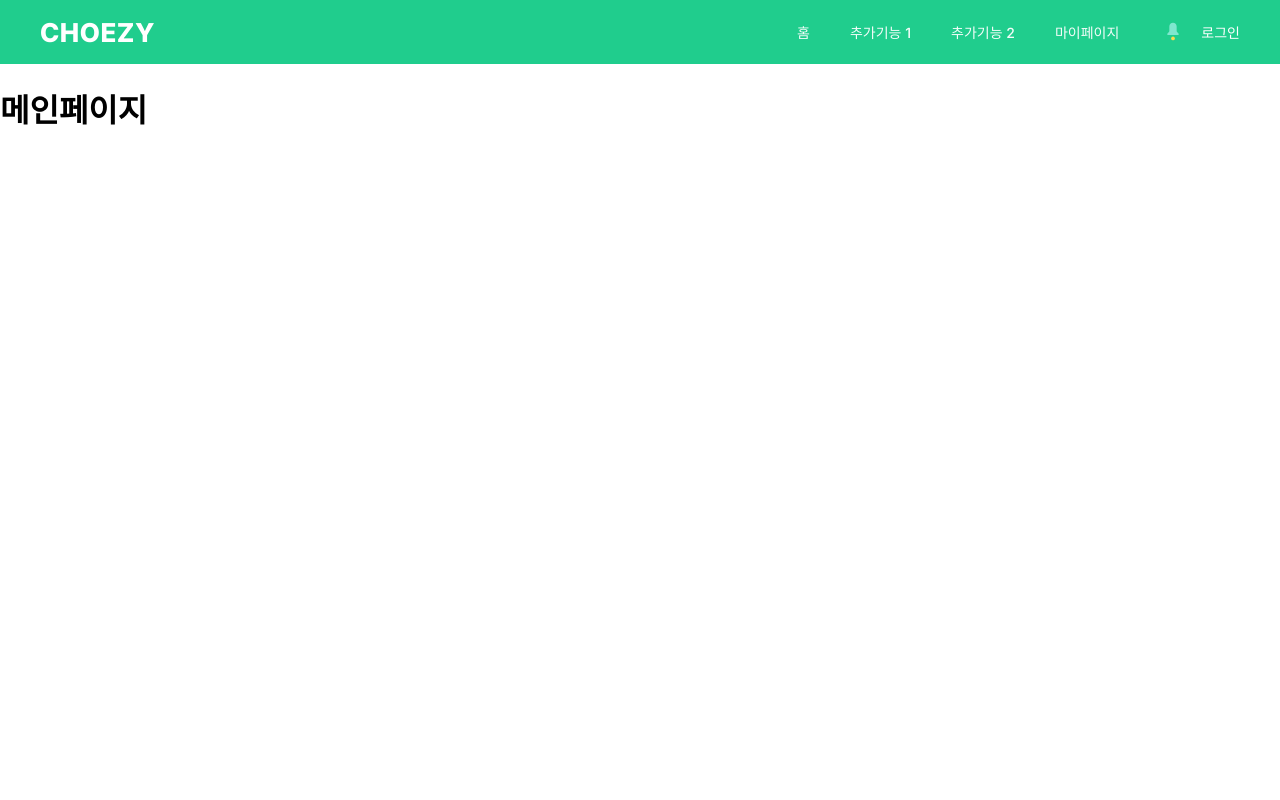
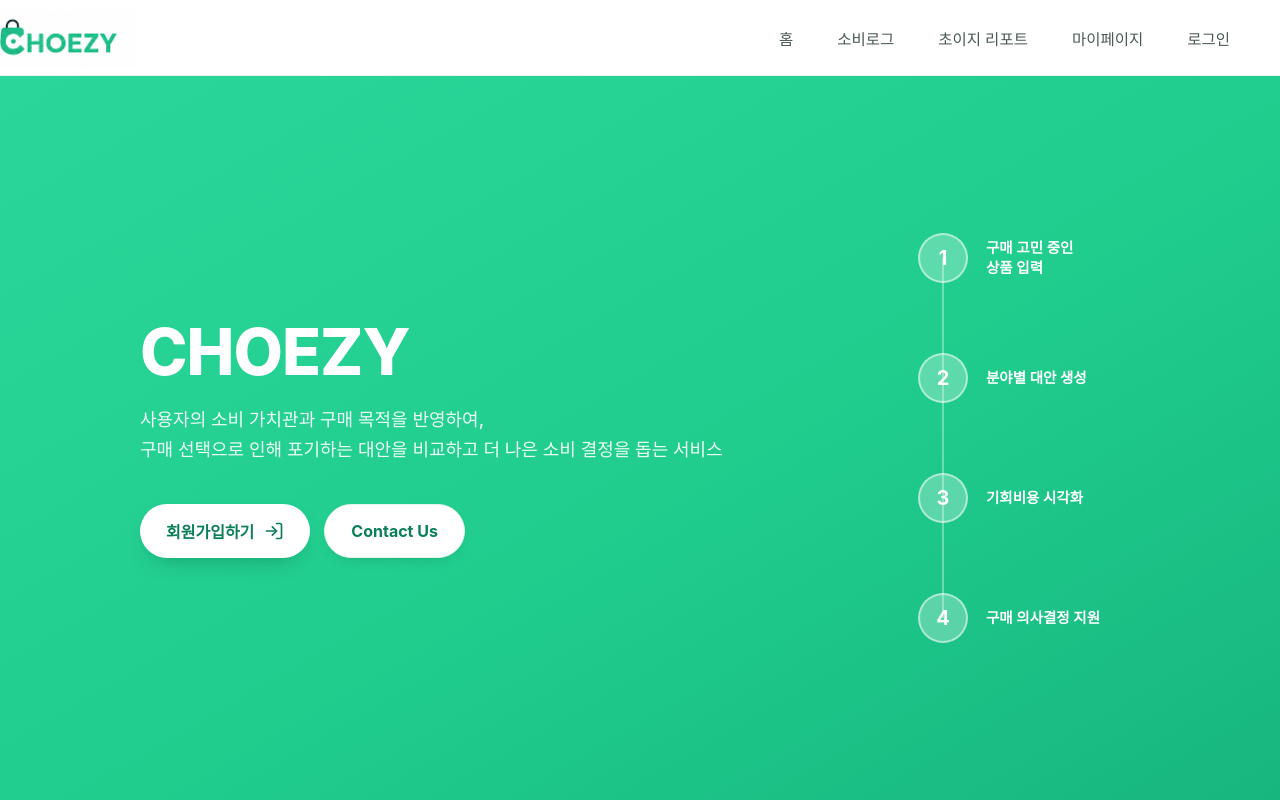
Before and after one commit to pirogramming/CHOEZY, a Django app: page / in a window 1280 px wide. Run offline with Django 5.2, Linux system fonts and the light colour scheme; parts of the project's set-up code (start-up, migrations or seed data) failed here and were passed over; some web fonts are replaced.

Commit message:
feat: 메인페이지 ui 구현 및 페이지 연결

```diff
--- a/core/templates/core/home.html
+++ b/core/templates/core/home.html
@@ -1,5 +1,226 @@
-{% extends "core/base.html" %}
+{% load static %}
 
-{% block content %}
-<h1>메인페이지</h1>
-{% endblock %}
+<!DOCTYPE html>
+<html lang="ko">
+
+<head>
+    <meta charset="UTF-8">
+    <meta name="viewport" content="width=device-width, initial-scale=1.0">
+
+    <title>CHOEZY</title>
+
+    <link rel="stylesheet" href="{% static 'css/main.css' %}">
+</head>
+
+<body>
+
+    <!-- =========================
+        NAVIGATION
+    ========================== -->
+    <header class="home-nav">
+
+        <div class="home-nav-inner">
+
+            <!-- 로고 -->
+            <a href="/" class="home-logo">
+                <img
+                    src="{% static 'images/choezy_logo.png' %}"
+                    alt=""
+                >
+            </a>
+
+
+            <!-- PC 네비게이션 -->
+            <nav class="home-nav-menu">
+
+                <a href="{% url 'products:consideration_create' %}" class="home-nav-link">
+                    홈
+                </a>
+
+                <a href="#" class="home-nav-link">
+                    소비로그
+                </a>
+
+                <a href="#" class="home-nav-link">
+                    초이지 리포트
+                </a>
+
+                <a href="{% url 'accounts:profile' %}" class="home-nav-link">
+                    마이페이지
+                </a>
+
+                <a href="{% url 'accounts:login' %}" class="home-nav-link">
+                    로그인
+                </a>
+
+            </nav>
+
+
+            <!-- 모바일 메뉴 버튼 -->
+            <button
+                type="button"
+                class="home-menu-button"
+                id="homeMenuButton"
+                aria-label="메뉴 열기"
+                aria-expanded="false"
+            >
+                <span></span>
+                <span></span>
+                <span></span>
+            </button>
+
+        </div>
+
+
+        <!-- 모바일 네비게이션 -->
+        <nav class="home-mobile-menu" id="homeMobileMenu">
+
+            <a href="{% url 'products:consideration_create' %}" class="home-mobile-link">
+                홈
+            </a>
+
+            <a href="#" class="home-mobile-link">
+                소비로그
+            </a>
+
+            <a href="#" class="home-mobile-link">
+                초이지 리포트
+            </a>
+
+            <a href="{% url 'accounts:profile' %}" class="home-mobile-link">
+                마이페이지
+            </a>
+
+            <a href="{% url 'accounts:login' %}" class="home-mobile-link">
+                로그인
+            </a>
+
+        </nav>
+
+    </header>
+
+
+
+    <!-- =========================
+        MAIN
+    ========================== -->
+    <main class="home-main">
+
+
+        <!-- =========================
+            HERO SECTION
+        ========================== -->
+        <section class="home-hero">
+
+
+            <!-- 왼쪽 소개 영역 -->
+            <div class="home-hero-content">
+
+                <h1 class="home-title">
+                    CHOEZY
+                </h1>
+
+
+                <p class="home-description">
+                    사용자의 소비 가치관과 구매 목적을 반영하여,<br>
+                    구매 선택으로 인해 포기하는 대안을 비교하고 더 나은 소비 결정을 돕는 서비스
+                </p>
+
+
+                <!-- CTA 버튼 -->
+                <div class="home-actions">
+
+                    <a href="{% url 'accounts:signup' %}" class="home-button home-button-primary">
+                        <span>회원가입하기</span>
+                        <span class="home-button-arrow"><svg xmlns="http://www.w3.org/2000/svg" width="24" height="24" viewBox="0 0 24 24" fill="none" stroke="currentColor" stroke-width="2" stroke-linecap="round" stroke-linejoin="round" class="lucide lucide-log-in-icon lucide-log-in"><path d="m10 17 5-5-5-5"/><path d="M15 12H3"/><path d="M15 3h4a2 2 0 0 1 2 2v14a2 2 0 0 1-2 2h-4"/></svg></span>
+                    </a>
+
+
+                    <a href="#" class="home-button home-button-secondary">
+
+                        <span>Contact Us</span>
+
+                    </a>
+
+                </div>
+
+            </div>
+
+
+
+            <!-- =========================
+                서비스 진행 과정
+            ========================== -->
+            <div class="home-process">
+
+                <div class="home-process-line"></div>
+
+
+                <!-- STEP 1 -->
+                <div class="home-process-item">
+
+                    <div class="home-process-number">
+                        1
+                    </div>
+
+                    <p class="home-process-text">
+                        구매 고민 중인<br>
+                        상품 입력
+                    </p>
+
+                </div>
+
+
+                <!-- STEP 2 -->
+                <div class="home-process-item">
+
+                    <div class="home-process-number">
+                        2
+                    </div>
+
+                    <p class="home-process-text">
+                        분야별 대안 생성
+                    </p>
+
+                </div>
+
+
+                <!-- STEP 3 -->
+                <div class="home-process-item">
+
+                    <div class="home-process-number">
+                        3
+                    </div>
+
+                    <p class="home-process-text">
+                        기회비용 시각화
+                    </p>
+
+                </div>
+
+
+                <!-- STEP 4 -->
+                <div class="home-process-item">
+
+                    <div class="home-process-number">
+                        4
+                    </div>
+
+                    <p class="home-process-text">
+                        구매 의사결정 지원
+                    </p>
+
+                </div>
+
+            </div>
+
+        </section>
+
+    </main>
+
+
+    <script src="{% static 'js/main.js' %}"></script>
+
+</body>
+
+</html>
--- /dev/null
+++ b/static/css/main.css
@@ -0,0 +1,410 @@
+@import url('https://cdn.jsdelivr.net/gh/orioncactus/pretendard@v1.3.9/dist/web/static/pretendard.css');
+
+/* =========================
+   RESET & VARIABLES
+========================== */
+*,
+*::before,
+*::after {
+    box-sizing: border-box;
+}
+
+:root {
+    --brand: #20CD8D;
+    --brand-dark: #0EA672;
+    --brand-deep: #0A7F58;
+    --brand-light: #6FE3B4;
+    --ink: #16241F;
+    --muted: #4B5A55;
+    --white: #FFFFFF;
+    --nav-height: 76px;
+}
+
+html,
+body {
+    margin: 0;
+    padding: 0;
+}
+
+body {
+    font-family: 'Pretendard', -apple-system, BlinkMacSystemFont, sans-serif;
+    color: var(--ink);
+    background: var(--white);
+    -webkit-font-smoothing: antialiased;
+}
+
+a {
+    text-decoration: none;
+    color: inherit;
+}
+
+button {
+    font-family: inherit;
+    cursor: pointer;
+}
+
+img {
+    display: block;
+    max-width: 100%;
+}
+
+/* =========================
+NAVIGATION
+========================== */
+.home-nav {
+    position: sticky;
+    top: 0;
+    left: 0;
+    right: 0;
+    z-index: 100;
+    height: var(--nav-height);
+    background: var(--white);
+    border-bottom: 1px solid #EEF2F0;
+}
+
+.home-nav-inner {
+    max-width: 1280px;
+    height: 100%;
+    margin: 0 auto;
+    padding: 0 32px;
+    display: flex;
+    align-items: center;
+    justify-content: space-between;
+}
+
+.home-logo {
+    display: flex;
+    align-items: center;
+    width: 230px;
+    transform: translateX(-90px);
+}
+
+.home-logo img {
+    width: 230px;
+    height: 58px;
+    object-fit: contain;
+}
+
+.home-nav-menu {
+    display: flex;
+    align-items: center;
+    gap: 8px;
+}
+
+.home-nav-link {
+    padding: 10px 18px;
+    border-radius: 999px;
+    font-size: 15.5px;
+    font-weight: 500;
+    color: var(--muted);
+    transition: background .15s ease, color .15s ease;
+}
+
+.home-nav-link:hover {
+    background: #F0FAF5;
+    color: var(--brand-deep);
+}
+
+.home-nav-link.active {
+    color: var(--brand-deep);
+    font-weight: 700;
+}
+
+/* 모바일 메뉴 버튼 (햄버거) */
+.home-menu-button {
+    display: none;
+    flex-direction: column;
+    justify-content: center;
+    align-items: center;
+    gap: 5px;
+    width: 40px;
+    height: 40px;
+    border: none;
+    background: transparent;
+    border-radius: 10px;
+    padding: 0;
+}
+
+.home-menu-button:hover {
+    background: #F0FAF5;
+}
+
+.home-menu-button span {
+    display: block;
+    width: 20px;
+    height: 2px;
+    background: var(--ink);
+    border-radius: 2px;
+    transition: transform .25s ease, opacity .25s ease;
+}
+
+.home-menu-button[aria-expanded="true"] span:nth-child(1) {
+    transform: translateY(7px) rotate(45deg);
+}
+
+.home-menu-button[aria-expanded="true"] span:nth-child(2) {
+    opacity: 0;
+}
+
+.home-menu-button[aria-expanded="true"] span:nth-child(3) {
+    transform: translateY(-7px) rotate(-45deg);
+}
+
+/* 모바일 네비게이션 드롭다운 */
+.home-mobile-menu {
+    display: none;
+    flex-direction: column;
+    background: var(--white);
+    border-bottom: 1px solid #EEF2F0;
+    padding: 8px 20px 16px;
+}
+
+.home-mobile-menu.is-open {
+    display: flex;
+}
+
+.home-mobile-link {
+    padding: 13px 8px;
+    font-size: 16px;
+    font-weight: 500;
+    color: var(--ink);
+    border-bottom: 1px solid #F2F5F3;
+}
+
+.home-mobile-link:last-child {
+    border-bottom: none;
+}
+
+/* =========================
+   HERO SECTION
+========================== */
+.home-main {
+    width: 100%;
+}
+
+.home-hero {
+    position: relative;
+    min-height: calc(100vh - var(--nav-height));
+    background: linear-gradient(150deg, #2BD69A 0%, var(--brand) 55%, #17B67F 100%);
+    display: flex;
+    align-items: center;
+    padding: 64px 80px;
+    overflow: hidden;
+}
+
+.home-hero-content {
+    max-width: 620px;
+    position: relative;
+    z-index: 2;
+    transform: translateX(60px);
+
+}
+
+.home-title {
+    margin: 0 0 20px;
+    font-size: 64px;
+    font-weight: 800;
+    color: var(--white);
+    letter-spacing: -1px;
+    line-height: 1.05;
+}
+
+.home-description {
+    margin: 0 0 40px;
+    font-size: 18px;
+    line-height: 1.65;
+    color: rgba(255, 255, 255, 0.92);
+    font-weight: 500;
+}
+
+/* CTA 버튼 */
+.home-actions {
+    display: flex;
+    align-items: center;
+    gap: 14px;
+    flex-wrap: wrap;
+}
+
+.home-button {
+    display: inline-flex;
+    align-items: center;
+    gap: 10px;
+    height: 54px;
+    padding: 0 26px;
+    border-radius: 999px;
+    font-size: 16px;
+    font-weight: 700;
+    background: var(--white);
+    color: var(--brand-deep);
+    box-shadow: 0 10px 24px -12px rgba(6, 40, 27, 0.35);
+    transition: transform .15s ease, box-shadow .15s ease, background .15s ease;
+}
+
+.home-button:hover {
+    transform: translateY(-2px);
+    box-shadow: 0 14px 28px -12px rgba(6, 40, 27, 0.4);
+}
+
+.home-button:active {
+    transform: translateY(0);
+}
+
+.home-button-primary {
+    background: var(--white);
+    color: var(--brand-deep);
+}
+
+.home-button-arrow {
+    display: inline-block;
+    transition: transform .2s ease;
+}
+
+.home-button-arrow svg {
+    width: 20px;
+    height: 20px;
+    display: block;
+}
+
+.home-button-primary:hover .home-button-arrow {
+    transform: translateX(4px);
+}
+
+.home-button-secondary {
+    background: var(--white);
+    color: var(--brand-deep);
+    border: 1.5px solid #E3F2EA;
+    box-shadow: 0 6px 16px -10px rgba(6, 40, 27, 0.3);
+}
+
+.home-button-secondary svg {
+    width: 20px;
+    height: 20px;
+    display: block;
+    flex-shrink: 0;
+}
+
+/* =========================
+   서비스 진행 과정 (프로세스 타임라인)
+========================== */
+.home-process {
+    position: absolute;
+    top: 50%;
+    right: 180px;
+    transform: translateY(-50%);
+    display: flex;
+    flex-direction: column;
+    gap: 70px;
+    z-index: 2;
+}
+
+.home-process-line {
+    position: absolute;
+    top: 25px;
+    bottom: 25px;
+    left: 24px;
+    width: 2px;
+    background: rgba(255, 255, 255, 0.35);
+}
+
+.home-process-item {
+    position: relative;
+    display: flex;
+    align-items: center;
+    gap: 18px;
+}
+
+.home-process-number {
+    position: relative;
+    z-index: 1;
+    flex: none;
+    width: 50px;
+    height: 50px;
+    border-radius: 50%;
+    display: flex;
+    align-items: center;
+    justify-content: center;
+    background: rgba(255, 255, 255, 0.28);
+    color: var(--white);
+    font-size: 20px;
+    font-weight: 700;
+    border: 2px solid rgba(255, 255, 255, 0.5);
+}
+
+.home-process-text {
+    margin: 0;
+    font-size: 14.5px;
+    font-weight: 600;
+    line-height: 1.4;
+    color: var(--white);
+    white-space: nowrap;
+}
+
+/* =========================
+   RESPONSIVE
+========================== */
+@media (max-width: 1080px) {
+    .home-process {
+        right: 40px;
+    }
+
+    .home-title {
+        font-size: 52px;
+    }
+}
+
+@media (max-width: 860px) {
+    .home-nav-menu {
+        display: none;
+    }
+
+    .home-menu-button {
+        display: flex;
+    }
+
+    .home-process {
+        display: none;
+    }
+
+    .home-hero {
+        padding: 56px 28px;
+        min-height: auto;
+        padding-bottom: 80px;
+    }
+
+    .home-title {
+        font-size: 42px;
+    }
+
+    .home-description br {
+        display: none;
+    }
+
+    .home-description {
+        font-size: 16px;
+    }
+}
+
+@media (max-width: 480px) {
+    .home-nav-inner {
+        padding: 0 16px;
+    }
+
+    .home-title {
+        font-size: 34px;
+    }
+
+    .home-button {
+        height: 48px;
+        padding: 0 20px;
+        font-size: 15px;
+    }
+}
+
+@media (prefers-reduced-motion: reduce) {
+
+    .home-button,
+    .home-button-arrow,
+    .home-menu-button span {
+        transition: none !important;
+    }
+}
--- /dev/null
+++ b/static/js/main.js
@@ -0,0 +1,63 @@
+document.addEventListener('DOMContentLoaded', function () {
+    var menuButton = document.getElementById('homeMenuButton');
+    var mobileMenu = document.getElementById('homeMobileMenu');
+
+    if (!menuButton || !mobileMenu) {
+        return;
+    }
+
+    function closeMenu() {
+        mobileMenu.classList.remove('is-open');
+        menuButton.setAttribute('aria-expanded', 'false');
+        menuButton.setAttribute('aria-label', '메뉴 열기');
+    }
+
+    function openMenu() {
+        mobileMenu.classList.add('is-open');
+        menuButton.setAttribute('aria-expanded', 'true');
+        menuButton.setAttribute('aria-label', '메뉴 닫기');
+    }
+
+    function toggleMenu() {
+        var isOpen = mobileMenu.classList.contains('is-open');
+        if (isOpen) {
+            closeMenu();
+        } else {
+            openMenu();
+        }
+    }
+
+    menuButton.addEventListener('click', function (e) {
+        e.stopPropagation();
+        toggleMenu();
+    });
+
+    // 모바일 메뉴 링크 클릭 시 자동으로 닫기
+    var mobileLinks = mobileMenu.querySelectorAll('.home-mobile-link');
+    mobileLinks.forEach(function (link) {
+        link.addEventListener('click', closeMenu);
+    });
+
+    // 메뉴 바깥 클릭 시 닫기
+    document.addEventListener('click', function (e) {
+        if (mobileMenu.classList.contains('is-open') &&
+            !mobileMenu.contains(e.target) &&
+            !menuButton.contains(e.target)) {
+            closeMenu();
+        }
+    });
+
+    // 화면 크기가 커지면 모바일 메뉴 상태 초기화
+    window.addEventListener('resize', function () {
+        if (window.innerWidth > 860) {
+            closeMenu();
+        }
+    });
+
+    // ESC 키로 닫기
+    document.addEventListener('keydown', function (e) {
+        if (e.key === 'Escape') {
+            closeMenu();
+        }
+    });
+});
```
Also changed, not shown: static/images/choezy_logo.png (added).
